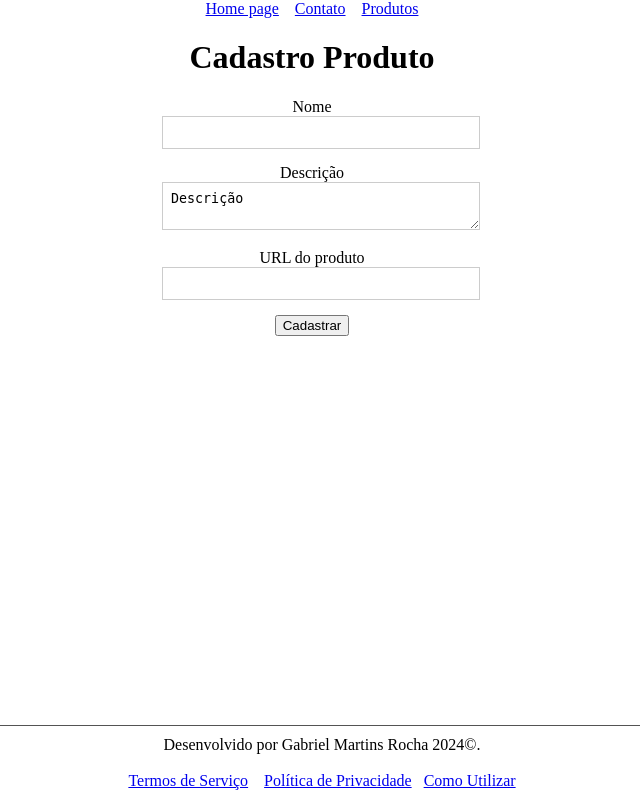
After one commit to rochakkj/projeto_lp3, a Flask app: page /produtos/cadastro in a window 1280 px wide. The commit adds this page. Shown: the whole page, without its empty margins (328-968 px from the left). Run offline with Flask 3, Linux system fonts and the light colour scheme.

Commit message:
Configurando cadastro de produtos e adicionando static, para o style

```diff
--- a/project_lp3/app.py
+++ b/project_lp3/app.py
@@ -1,6 +1,11 @@
-from flask import Flask, render_template
+from flask import Flask, render_template, request
 from validate_docbr import CPF, CNPJ
 
+lista_produtos = [
+        {"nome": "Spray", "descricao": "Spray capilar para cabelo", "imagem": "https://encrypted-tbn1.gstatic.com/shopping?q=tbn:ANd9GcTOGhZcS1QofGa5igCqmBoX35fdOQF-0rgpGNyUqKnLl4Ix7U4C_6ZQs7s9J176vzB3lxG1MVj1B-GiuHZ3XUJNTodvFKRTHo6azSxlfl20U_2lszrlnveELEJuL4JLMCKrFQER3g&usqp=CAc"},
+        {"nome": "Saw Palmetto", "descricao": "Saw Palmetto para Queda Capilar", "imagem": "https://encrypted-tbn2.gstatic.com/shopping?q=tbn:ANd9GcQdFNvDzcBjo9eNzpoocPFoXJNqt_qYOa9mc0JtYhDp-E0HwM0nBtXvSG1zak7NSZ3OvksgzveY34gO4UAEIZ964Zg52u8y5hZa90RG59-jk6_96iTHmdeOBw2GTMJtH_k12ULNjpQ&usqp=CAc"},
+        {"nome": "MinoxidiI", "descricao": "MinoxidiI Tópico para Queda Capilar ", "imagem": "https://encrypted-tbn0.gstatic.com/shopping?q=tbn:ANd9GcSHsqcxCAzYBKWywG3AVoUJf4gdOEqlKLi3tninlTwV7uVYD9YW-bYxAbN9tFqf8staimGeTmxf5VJPLXiNDVIfzBncA_k54A2CYOEP2dzV8mfxZrBpoyb84Su_UlLNqrKGmb42U2I&usqp=CAc"}
+    ]
 
 
 app = Flask("My App")
@@ -15,11 +20,7 @@ def contato():
 
 @app.route("/produtos")
 def produtos():
-    lista_produtos = [
-        {"nome": "Spray", "descricao": "Spray capilar para cabelo", "imagem": "https://encrypted-tbn1.gstatic.com/shopping?q=tbn:ANd9GcTOGhZcS1QofGa5igCqmBoX35fdOQF-0rgpGNyUqKnLl4Ix7U4C_6ZQs7s9J176vzB3lxG1MVj1B-GiuHZ3XUJNTodvFKRTHo6azSxlfl20U_2lszrlnveELEJuL4JLMCKrFQER3g&usqp=CAc"},
-        {"nome": "Saw Palmetto", "descricao": "Saw Palmetto para Queda Capilar", "imagem": "https://encrypted-tbn2.gstatic.com/shopping?q=tbn:ANd9GcQdFNvDzcBjo9eNzpoocPFoXJNqt_qYOa9mc0JtYhDp-E0HwM0nBtXvSG1zak7NSZ3OvksgzveY34gO4UAEIZ964Zg52u8y5hZa90RG59-jk6_96iTHmdeOBw2GTMJtH_k12ULNjpQ&usqp=CAc"},
-        {"nome": "MinoxidiI", "descricao": "MinoxidiI Tópico para Queda Capilar ", "imagem": "https://encrypted-tbn0.gstatic.com/shopping?q=tbn:ANd9GcSHsqcxCAzYBKWywG3AVoUJf4gdOEqlKLi3tninlTwV7uVYD9YW-bYxAbN9tFqf8staimGeTmxf5VJPLXiNDVIfzBncA_k54A2CYOEP2dzV8mfxZrBpoyb84Su_UlLNqrKGmb42U2I&usqp=CAc"}
-    ]
+
 
     return render_template("produtos.html", produtos = lista_produtos)
 
@@ -49,4 +50,23 @@ def gerarCNPJ():
 
     return render_template("gerar-cnpj.html", cnpjs = cnpj.generate(False))
 
+#get
+@app.route("/produtos/cadastro")
+def cadastro_produto():
+
+    return render_template("cadastro_produto.html")
+
+#post
+@app.route("/produtos", methods=['POST'])
+def salvar_produto():
+    #Pegando valores do form, nome, descricao, etc
+    nome = request.form["nome"]
+    descricao = request.form["descricao"]
+    imagem = request.form["imagem"]
+    #novo produto
+    produto = {"nome": nome, "descricao": descricao, "imagem": imagem}
+    #novo produto na lista de produtos
+    lista_produtos.append(produto)
+    return render_template("produtos.html", produtos = lista_produtos)
+
 app.run()
--- /dev/null
+++ b/static/style.css
@@ -0,0 +1,39 @@
+body{
+    text-align: center;
+    margin: 0;
+}
+.container {
+    display: flex;
+    flex-direction: column;
+    min-height: 100vh;
+}
+.content{
+    flex-grow: 1;
+}
+
+.footer{
+border-top: 0.1rem outset black;
+padding: 10px;
+margin-inline: auto;
+width: 100%;
+height: 15%;
+right: 0;
+bottom: 0;
+left: 0;
+}
+form{
+    width: 300px;
+    margin: 0 auto;
+}
+input[type="text"],
+textarea{
+    width: 100%;
+    padding: 8px;
+    border: 1px solid #ccc;
+    margin-bottom: 15px;
+}
+
+.label{
+    display: block;
+
+}
--- a/templates/base.html
+++ b/templates/base.html
@@ -4,24 +4,12 @@
     <meta charset="UTF-8">
     <meta http-equiv="X-UA-Compatible" content="IE=edge">
     <meta name="viewport" content="width=device-width, initial-scale=1.0">
+    <link rel="stylesheet" href="{{ url_for('static', filename= 'style.css') }}">
     <title>{% block title  %}{% endblock %}</title>
-    <style>
-        body{
-            text-align: center;
-        }
 
-        footer.bottom{
-        border-top: 0.1rem outset black;
-        width: 80%;
-        margin-top: 70px;
-        margin-inline: auto;
-        height: 100px;
-        bottom: 0;
-        left: 0;
-        }
-    </style>
 </head>
 <body>
+    <div class="container">
     <nav>
         <a href="/">Home page</a>&nbsp;&nbsp;&nbsp;
         <a href="/contato">Contato</a>&nbsp;&nbsp;&nbsp;
@@ -31,11 +19,12 @@
 
     {% block content %}
     {% endblock %}
-    <footer class="bottom">
-        Desenvolvido por Gabriel Martins Rocha 2024&copy;. <br><br>
+    <div class="footer">
+                Desenvolvido por Gabriel Martins Rocha 2024&copy;. <br><br>
         <a href="/termos">Termos de Serviço</a>&nbsp;&nbsp;&nbsp;
         <a href="/politica-de-privacidade">Política de Privacidade</a>&nbsp;&nbsp;
         <a href="/como-utilizar">Como Utilizar</a>
-    </footer>
+    </div>
+    </div>
 </body>
 </html>
--- /dev/null
+++ b/templates/cadastro_produto.html
@@ -0,0 +1,22 @@
+{% extends "base.html"%}
+
+{% block title  %}Cadastro Produto{% endblock %}
+
+
+{% block content %}
+    <div class="content">
+    <h1>Cadastro Produto</h1>
+
+    <div>
+    <form action="/produtos" method="POST">
+        <label for="nome" class="label">Nome</label>
+        <input type="text" name="nome" id="nome">
+        <label for="descricao" class="label">Descrição</label>
+        <textarea name="descricao" id="descricao" required>Descrição</textarea>
+        <label for="imagem" class="label">URL do produto</label>
+        <input type="text" name="imagem" id="imagem">
+        <button type="submit">Cadastrar</button>
+    </form>
+    </div>
+</div>
+{% endblock %}
--- a/templates/contato.html
+++ b/templates/contato.html
@@ -4,6 +4,8 @@
 
 
 {% block content %}
+    <div class="content">
+        <h1>Contato</h1>
     <form onsubmit="return enviar()">
         <label for="nome">Nome:</label>
         <input type="text" id="nome" name="nome" required>
@@ -21,4 +23,5 @@
 
         </script>
     </form>
+    </div>
 {% endblock %}
--- a/templates/home.html
+++ b/templates/home.html
@@ -4,8 +4,8 @@
 
 
 {% block content %}
+    <div class="content">
     <h1>Home Page</h1>
-    <div>
     <img height = "390px" width = "640px" src="https://i.ytimg.com/vi/s1Uc6TqhQuI/maxresdefault.jpg" >
 
 </div>
--- a/templates/produtos.html
+++ b/templates/produtos.html
@@ -4,6 +4,7 @@
 
 
 {% block content %}
+    <div class="content">
     <h1>Meus Produtos</h1>
 
     {% for produto in produtos %}
@@ -11,5 +12,5 @@
         <p>{{ produto.descricao }}</p>
         <img src="{{ produto.imagem}}" alt ="imagem">
     {% endfor %}
-
+    </div>
 {% endblock %}
```
